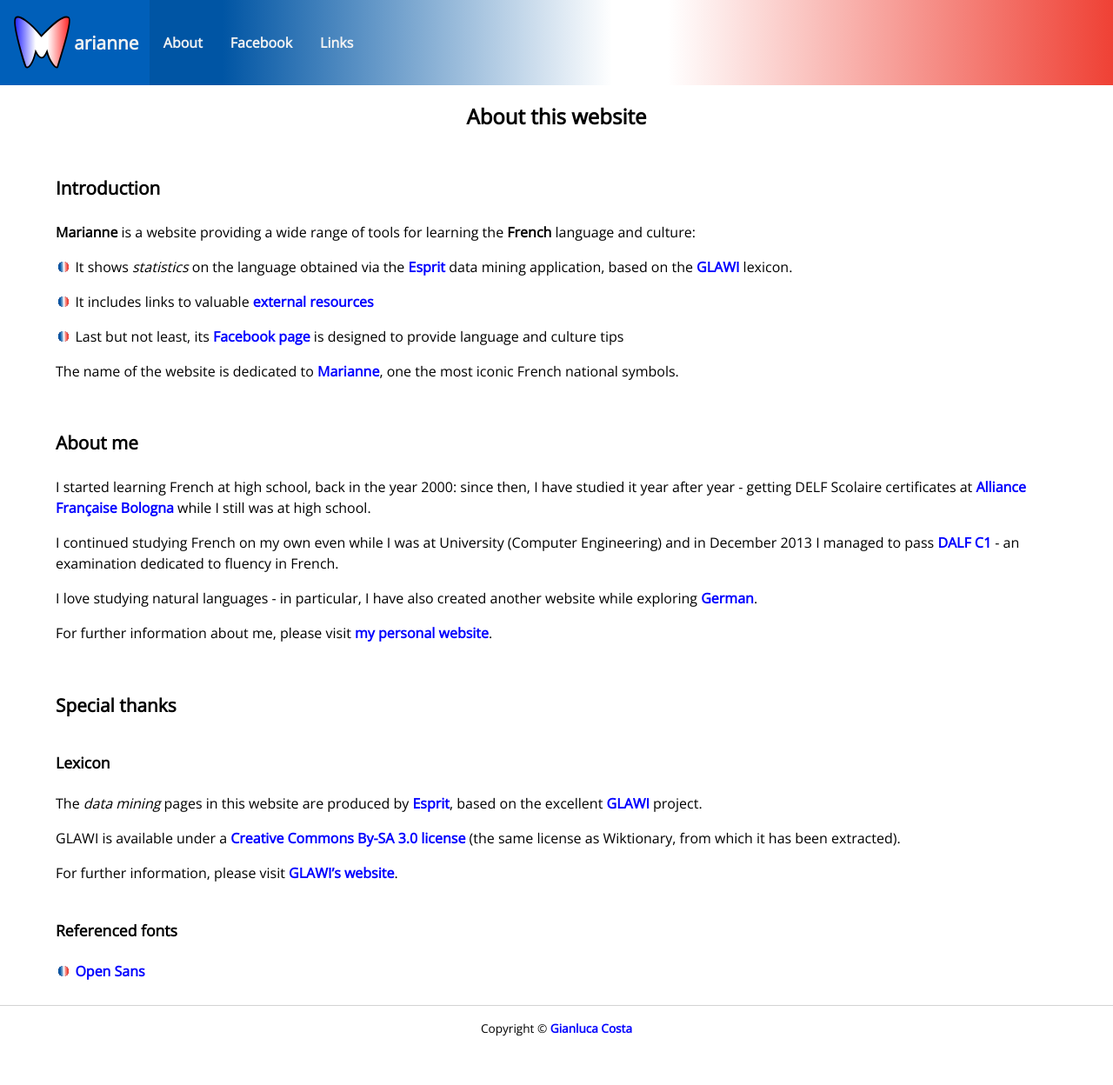
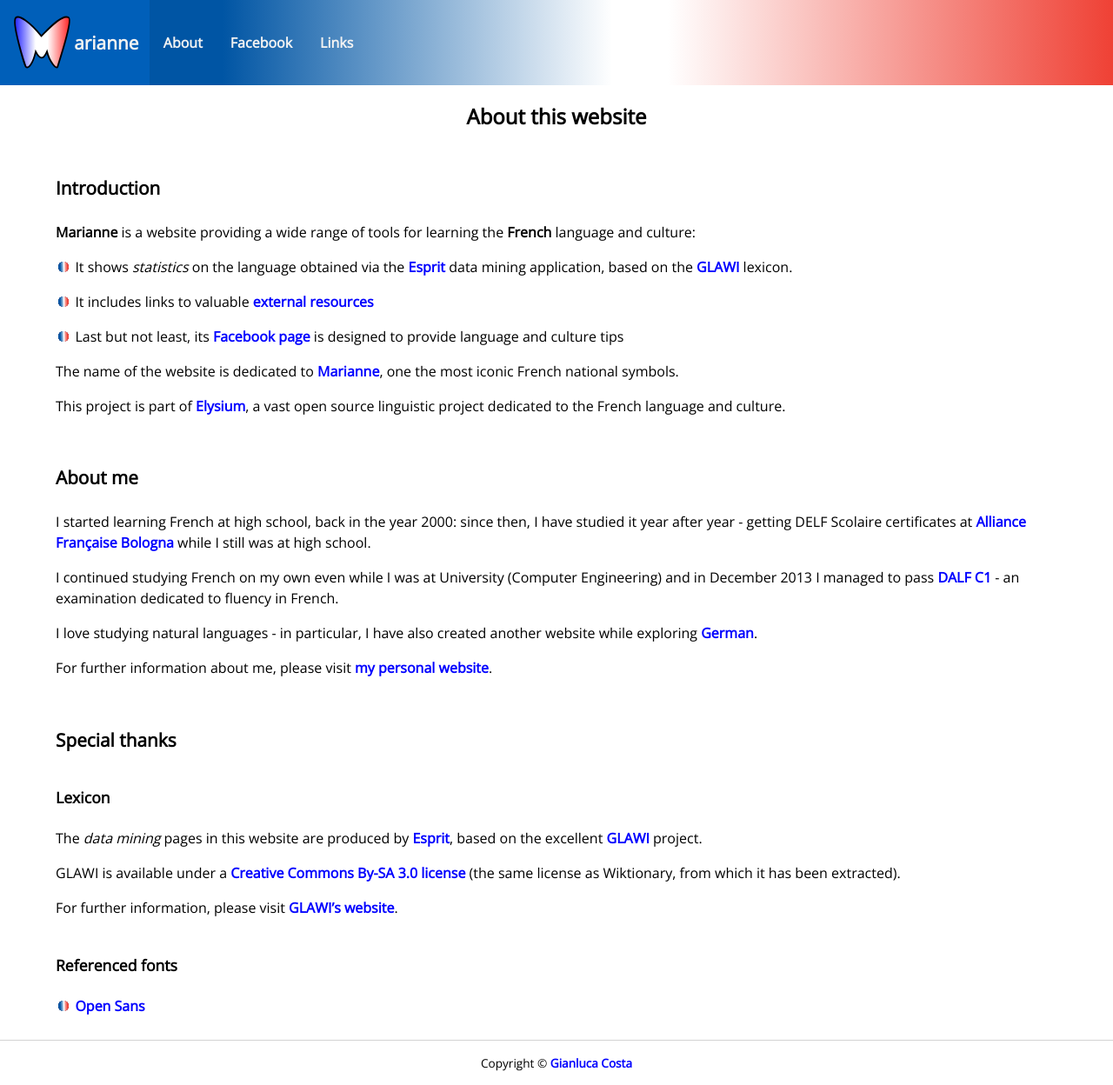
Before and after one commit to giancosta86/Marianne, a Jekyll site: the page built from about.md, in a window 1280 px wide. Shown: the whole page at 87% size. Built offline with Jekyll 4.4.1, drawn with Linux system fonts in a browser that asks for light colours; before the commit the page ends 1208 px from its top, so only the background shows below that.

Commit message:
Mention Project Elysium

```diff
--- a/about.md
+++ b/about.md
@@ -16,6 +16,10 @@ permalink: /about/
 * Last but not least, its [Facebook page]({{ site.facebookPage }}) is designed to provide language and culture tips
 
 The name of the website is dedicated to [Marianne](https://en.wikipedia.org/wiki/Marianne), one the most iconic French national symbols.
+
+This project is part of [Elysium](https://www.facebook.com/Elysium-Exploring-French-1864049787240701/), a vast open source linguistic project dedicated to the French language and culture.
+
+
 
 
 ## About me
```
Also changed, not shown: README.md.
